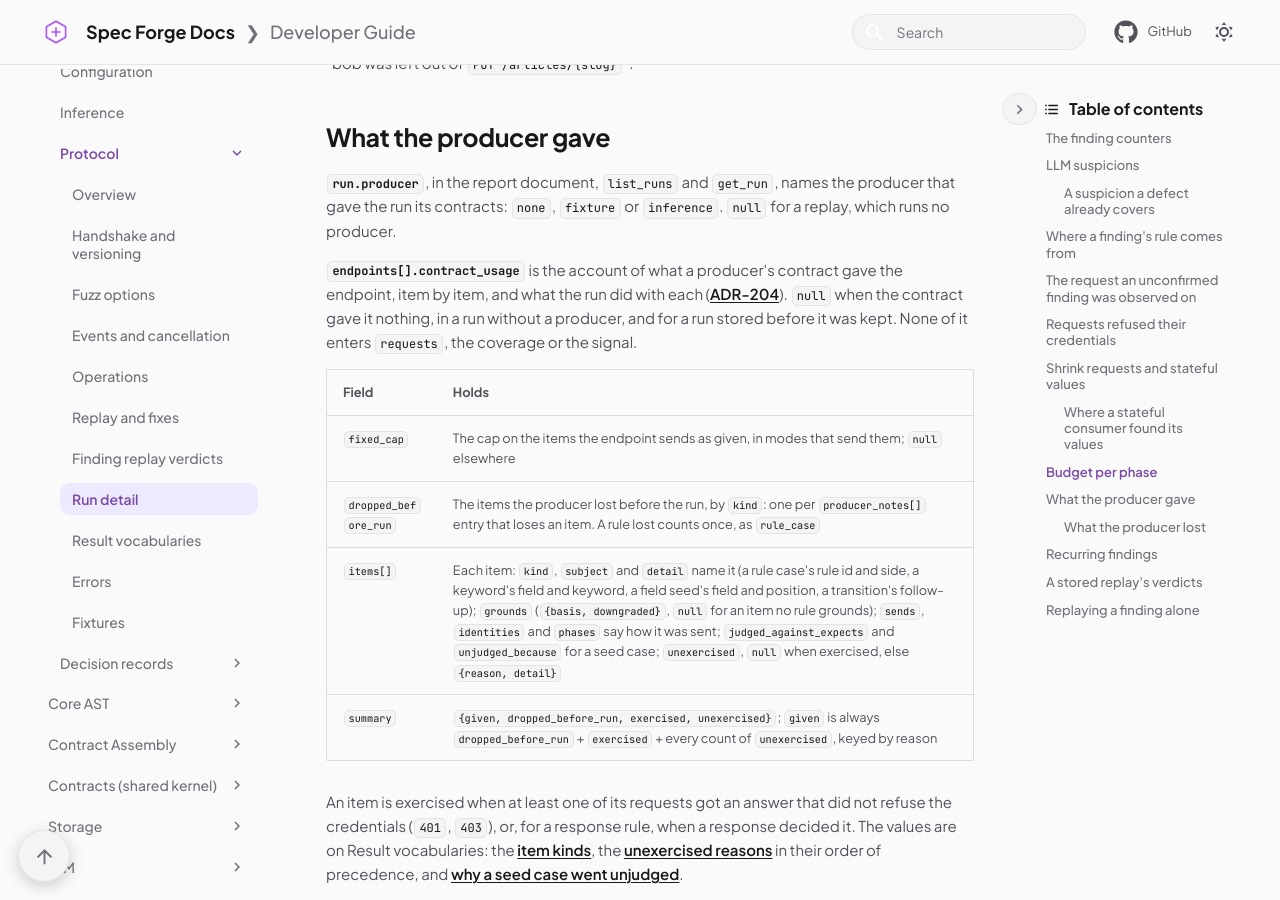
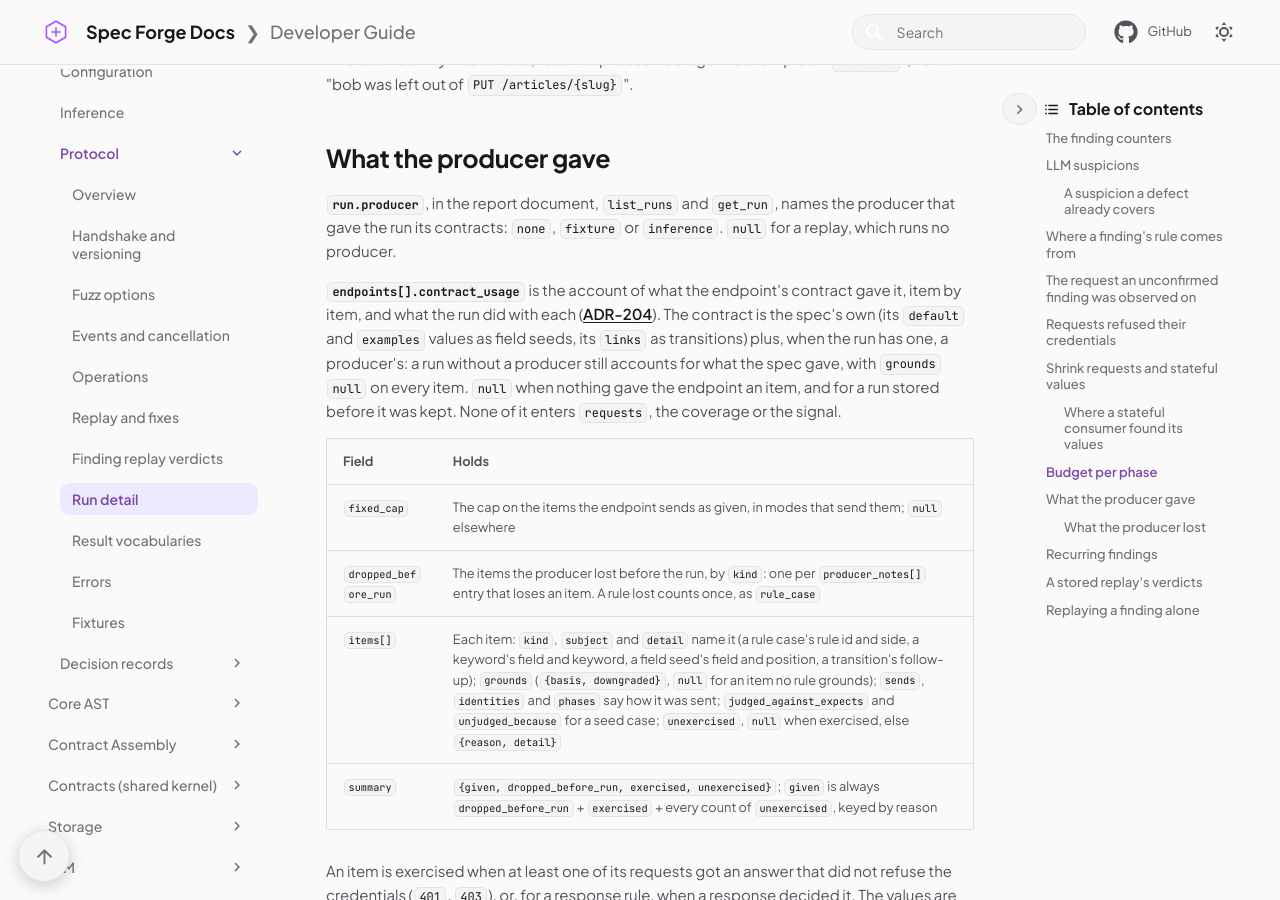
Before and after one commit to Spec-Forge-Testing/specforge-docs, an MkDocs documentation site: the page built from docs/modules/core/protocol/run-detail.md, in a window 1280 px wide and 900 px high, scrolled down 7248 px. Built offline with MkDocs 1.6.1 and Material for MkDocs 9.7.7, drawn with Linux system fonts in a browser that asks for light colours; comment, search, counter and statistics services are not loaded; some of the changed text lies outside the part shown.

Commit message:
docs: a run without a producer still accounts for what the spec gave

````diff
--- a/docs/modules/core/protocol/run-detail.md
+++ b/docs/modules/core/protocol/run-detail.md
@@ -33,7 +33,7 @@ reads the run, and only `get_run` answers it.
 | `findings_refuted` | Occurrences whose minimal request reproduced while its control request showed the same signal, so the input was not the cause; `0` where no control is sent. |
 | `requests_shrink` | Requests sent while shrinking, and while `resilience` confirms its server errors; each entry of `endpoints` carries its share, and the entries add up to it ([below](#requests-shrink)). |
 | `stateful_chains` | Producer chains a `stateful` consumer sent inside its step that put at least one request on the wire, the shrink's not counted; `null` outside a `stateful` run. |
-| `contract_items` | Every endpoint's [`contract_usage.summary`](#contract-usage) summed, in the same shape; `null` when no producer's contract gave the run anything. |
+| `contract_items` | Every endpoint's [`contract_usage.summary`](#contract-usage) summed, in the same shape; `null` when no endpoint's contract (the spec's, plus a producer's when there is one) gave the run anything. |
 | `unconfirmed_unique` | The run's unconfirmed defects, each counted once: `total`, `flaky`, `unverified` and `refuted`. |
 
 ```json
@@ -255,11 +255,13 @@ phases: "bob got no examples in `mutation`", never "bob was left out of
 producer that gave the run its contracts: `none`, `fixture` or `inference`. `null`
 for a replay, which runs no producer.
 
-**`endpoints[].contract_usage`** is the account of what a producer's contract gave
-the endpoint, item by item, and what the run did with each
-([ADR-204](../../specforge-engine/adr/measurement.md#adr-204)). `null` when the
-contract gave it nothing, in a run without a producer, and for a run stored before
-it was kept. None of it enters `requests`, the coverage or the signal.
+**`endpoints[].contract_usage`** is the account of what the endpoint's contract gave
+it, item by item, and what the run did with each
+([ADR-204](../../specforge-engine/adr/measurement.md#adr-204)). The contract is the
+spec's own (its `default` and `examples` values as field seeds, its `links` as
+transitions) plus, when the run has one, a producer's: a run without a producer still
+accounts for what the spec gave, with `grounds` `null` on every item. `null` when
+nothing gave the endpoint an item, and for a run stored before it was kept. None of it enters `requests`, the coverage or the signal.
 
 | Field | Holds |
 | --- | --- |
````
